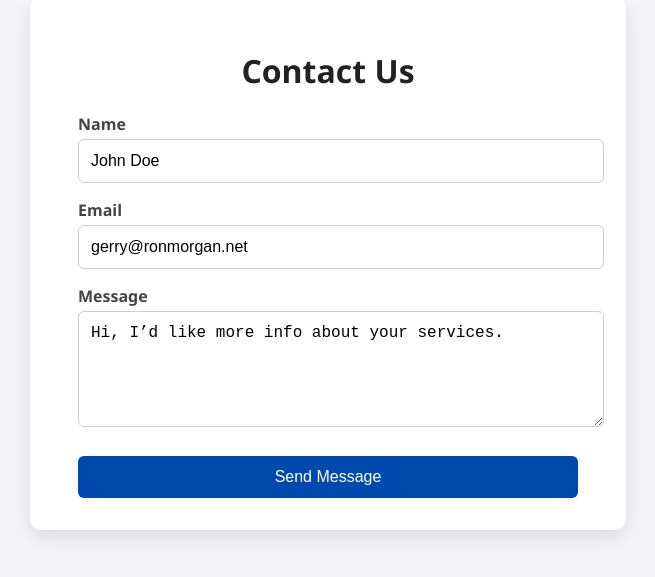
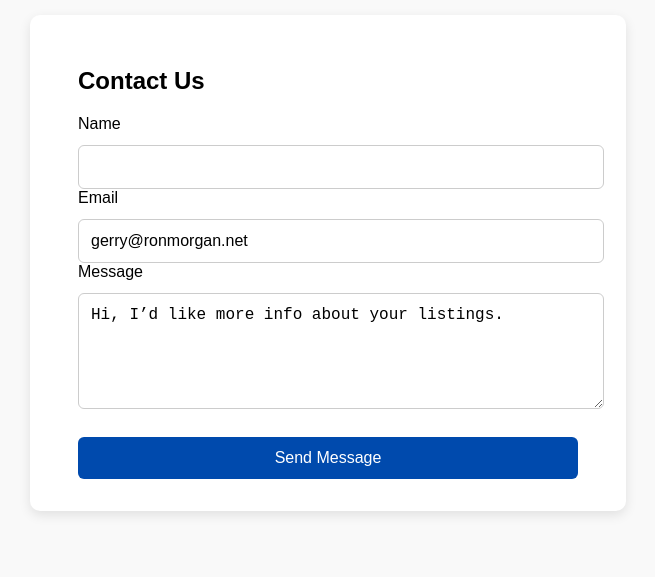
Before and after one commit to grdino/contact-vercel-gr, a plain HTML site: page index.html in a window 1280 px wide. Shown: the part 137-714 px from the top of the page, without its empty margins (312-967 px from the left). Drawn offline with Linux system fonts and the light colour scheme.

Commit message:
Update index.html

```diff
--- a/index.html
+++ b/index.html
@@ -6,8 +6,8 @@
   <title>Contact Us</title>
   <style>
     body {
-      font-family: 'Segoe UI', sans-serif;
-      background: #f4f4f9;
+      font-family: sans-serif;
+      background: #f9f9f9;
       display: flex;
       justify-content: center;
       align-items: center;
@@ -15,40 +15,30 @@
       margin: 0;
     }
     .form-container {
-      background: #fff;
+      background: white;
       padding: 2rem 3rem;
-      border-radius: 12px;
-      box-shadow: 0 8px 20px rgba(0, 0, 0, 0.1);
+      border-radius: 10px;
+      box-shadow: 0 4px 12px rgba(0, 0, 0, 0.1);
       max-width: 500px;
       width: 100%;
     }
-    h1 {
-      text-align: center;
-      color: #222;
-    }
-    label {
-      margin-top: 1rem;
-      display: block;
-      font-weight: 600;
-      color: #444;
-    }
     input, textarea {
       width: 100%;
+      margin-top: 0.75rem;
       padding: 0.75rem;
-      margin-top: 0.25rem;
+      border-radius: 6px;
       border: 1px solid #ccc;
-      border-radius: 6px;
       font-size: 1rem;
     }
     button {
       margin-top: 1.5rem;
-      width: 100%;
       padding: 0.75rem;
       background-color: #004aad;
       color: white;
-      font-size: 1rem;
       border: none;
       border-radius: 6px;
+      width: 100%;
+      font-size: 1rem;
       cursor: pointer;
     }
     button:hover {
@@ -58,20 +48,19 @@
 </head>
 <body>
   <div class="form-container">
-    <h1>Contact Us</h1>
-    <form action="https://formspree.io/f/YOUR_FORM_ID" method="POST">
-      <!-- Pre-filled values go here -->
+    <h2>Contact Us</h2>
+    <form action="https://api.web3forms.com/submit" method="POST">
+      <input type="hidden" name="access_key" value="YOUR_ACCESS_KEY_HERE" />
+      <input type="hidden" name="redirect" value="https://gerryray.net/thank-you" />
+
       <label for="name">Name</label>
-      <input type="text" id="name" name="name" value="John Doe" required />
+      <input type="text" name="name" required />
 
       <label for="email">Email</label>
-      <input type="email" id="email" name="email" value="gerry@ronmorgan.net" required />
+      <input type="email" name="email" value="gerry@ronmorgan.net" required />
 
       <label for="message">Message</label>
-      <textarea id="message" name="message" rows="5" required>Hi, I’d like more info about your services.</textarea>
-
-      <!-- Redirect after submission -->
-      <input type="hidden" name="_redirect" value="https://gerryray.net/thank-you" />
+      <textarea name="message" rows="5" required>Hi, I’d like more info about your listings.</textarea>
 
       <button type="submit">Send Message</button>
     </form>
```
